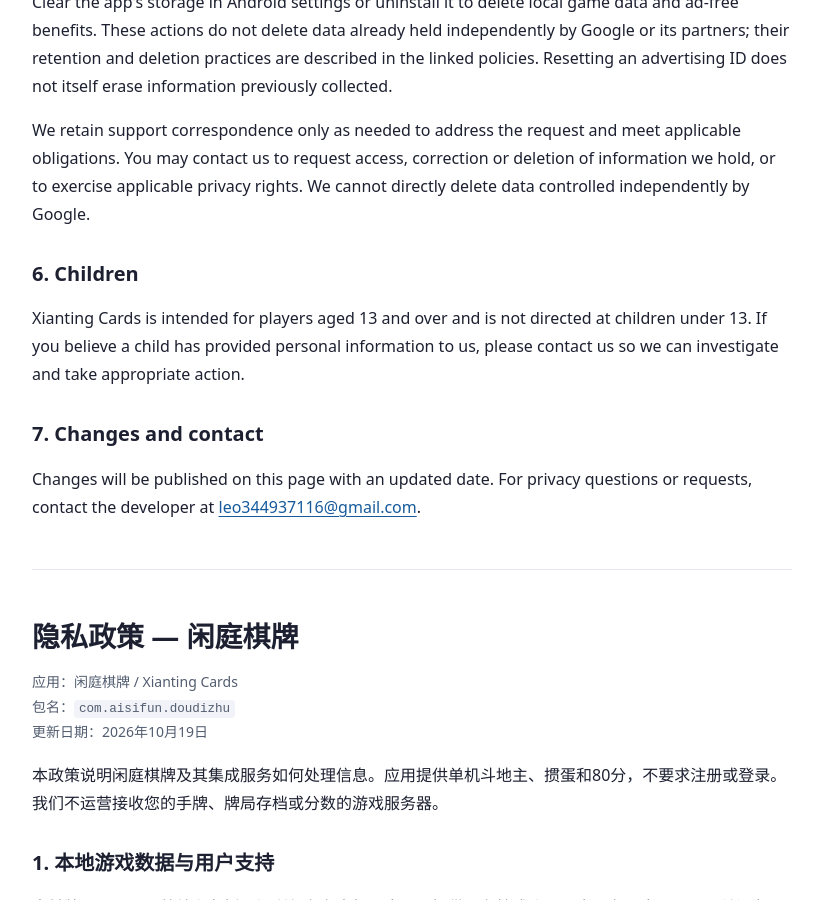
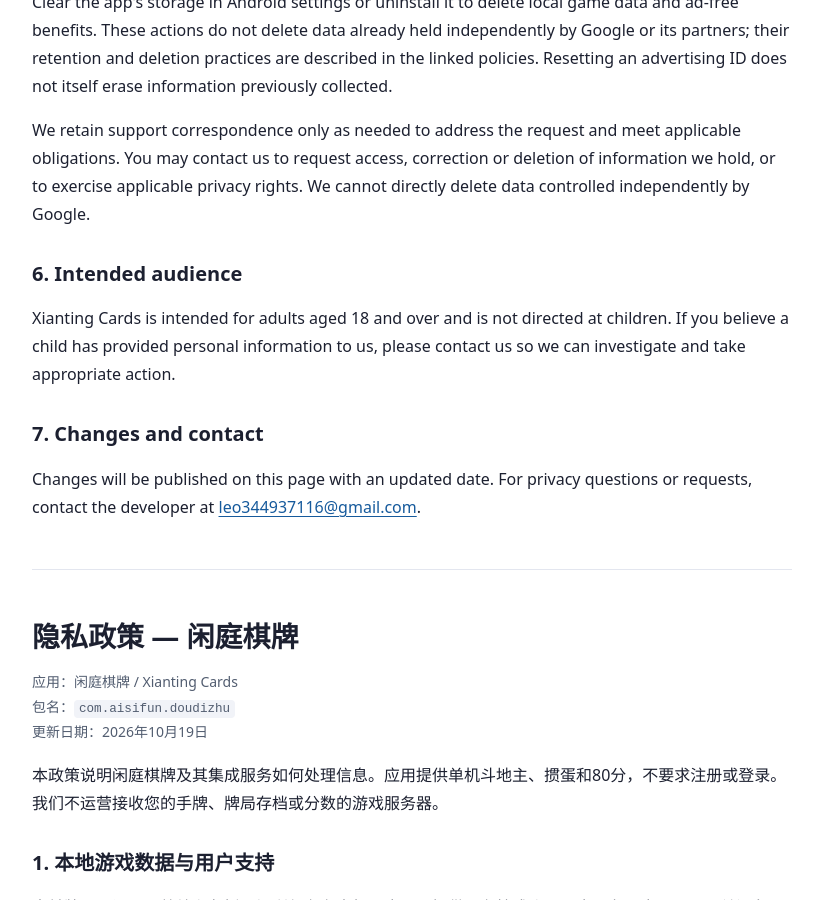
Before and after one commit to hluler/hluler.github.io, a Jekyll site: the page doudizhu/privacy-policy.html, which Jekyll copies as it is, in a window 1280 px wide and 900 px high, scrolled down 1690 px. Shown: the whole window, without its empty margins (228-1049 px from the left). Built offline with Jekyll 4.4.1, drawn with Linux system fonts in a browser that asks for light colours; some of the changed text lies outside the part shown.

Commit message:
Update Xianting Cards policy for confirmed adult audience

```diff
--- a/doudizhu/privacy-policy.html
+++ b/doudizhu/privacy-policy.html
@@ -40,7 +40,7 @@
 <h2>5. Retention, deletion and requests</h2>
 <p>Clear the app's storage in Android settings or uninstall it to delete local game data and ad-free benefits. These actions do not delete data already held independently by Google or its partners; their retention and deletion practices are described in the linked policies. Resetting an advertising ID does not itself erase information previously collected.</p>
 <p>We retain support correspondence only as needed to address the request and meet applicable obligations. You may contact us to request access, correction or deletion of information we hold, or to exercise applicable privacy rights. We cannot directly delete data controlled independently by Google.</p>
-<h2>6. Children</h2><p>Xianting Cards is intended for players aged 13 and over and is not directed at children under 13. If you believe a child has provided personal information to us, please contact us so we can investigate and take appropriate action.</p>
+<h2>6. Intended audience</h2><p>Xianting Cards is intended for adults aged 18 and over and is not directed at children. If you believe a child has provided personal information to us, please contact us so we can investigate and take appropriate action.</p>
 <h2>7. Changes and contact</h2><p>Changes will be published on this page with an updated date. For privacy questions or requests, contact the developer at <a href="mailto:leo344937116@gmail.com">leo344937116@gmail.com</a>.</p></section><hr>
 <section id="zh" lang="zh-CN"><h1>隐私政策 — 闲庭棋牌</h1>
 <p class="meta">应用：闲庭棋牌 / Xianting Cards<br>包名：<code>com.aisifun.doudizhu</code><br>更新日期：2026年10月19日</p>
@@ -56,6 +56,6 @@
 <h2>4. 权限</h2><p>应用及广告SDK使用网络访问、网络状态、广告相关权限或系统服务，以及可选的游戏振动。应用不要求访问通讯录、相机、麦克风或设备精确位置。</p>
 <h2>5. 保留、删除与请求</h2><p>通过Android设置清除应用存储或卸载应用可删除本地游戏数据和免插屏福利。这不会删除Google及其合作伙伴已独立持有的信息，相关保留和删除规则以上述第三方政策为准；重置广告ID本身也不会删除此前收集的信息。</p>
 <p>我们仅在处理请求及履行适用义务所需期间保留支持邮件。您可联系开发者申请访问、更正或删除我们持有的信息，或行使适用的隐私权利。我们不能直接删除由Google独立控制的数据。</p>
-<h2>6. 儿童</h2><p>闲庭棋牌面向13岁及以上玩家，不针对13岁以下儿童。如果您认为儿童曾向我们提供个人信息，请联系我们调查并采取适当措施。</p>
+<h2>6. 适用人群</h2><p>闲庭棋牌面向18岁及以上成年人，不针对儿童。如果您认为儿童曾向我们提供个人信息，请联系我们调查并采取适当措施。</p>
 <h2>7. 更新与联系</h2><p>政策变更会在本页发布并更新日期。如有隐私问题或信息请求，请联系开发者：<a href="mailto:leo344937116@gmail.com">leo344937116@gmail.com</a>。</p></section>
 </main></body></html>
```
